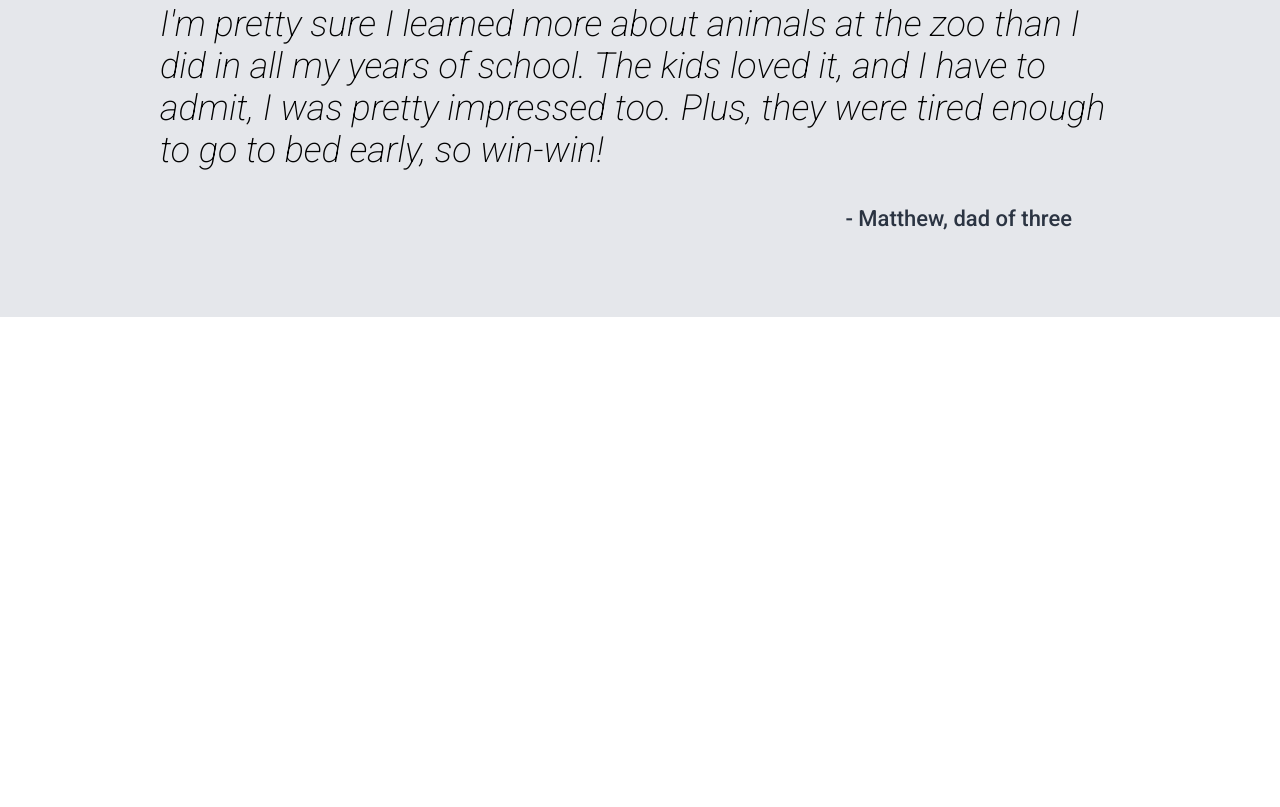
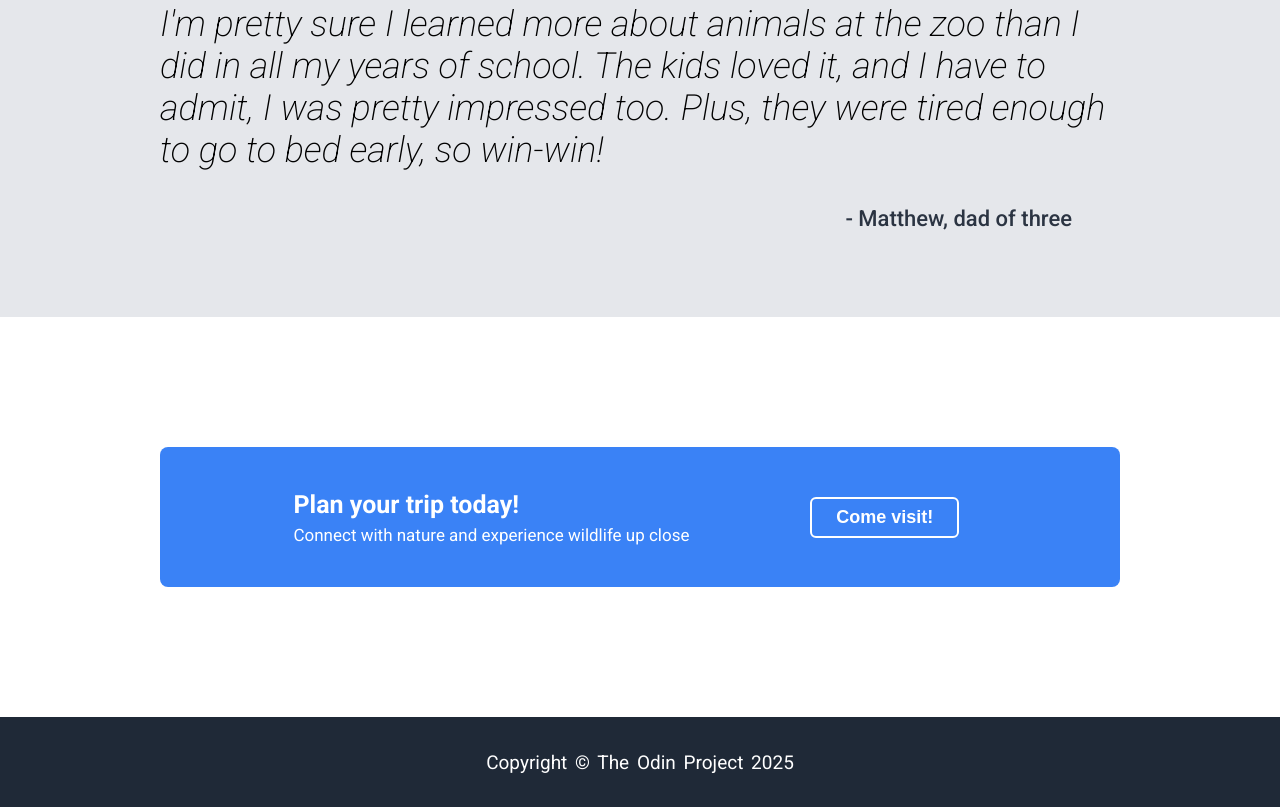
Before and after one commit to Artioros/TOP-Landing-Page, a plain HTML site: page index.html in a window 1280 px wide. Shown: the part 1183-1990 px from the top of the page. Before the commit the page ends 1500 px from the top, so only its background shows below. Drawn offline with Linux system fonts and the light colour scheme.

Commit message:
Add call to action section, add footer
The project is pretty much finished now, if i change anything it will
be just some minor improvements

```diff
--- a/index.html
+++ b/index.html
@@ -71,8 +71,28 @@
           <p>I'm pretty sure I learned more about animals at the zoo than I did in all my years of school. The kids loved it, and I have to admit, I was pretty impressed too. Plus, they were tired enough to go to bed early, so win-win!</p>
         </blockquote>
         <figcaption>
-          - Matthew, dad of three</figcaption>
-            </figure>
+          - Matthew, dad of three
+        </figcaption>
       </div>
+    </figure>
+
+    <div class="call-to-action-main">
+      <div class="call-to-action-secondary">
+        <div class="call-to-action-left-side">
+          <h3>Plan your trip today!</h3>
+          <p>Connect with nature and experience wildlife up close </p>
+        </div>
+        <div class="call-to-action-right-side">
+          <button>Come visit!</button>
+        </div>
+      </div>
+    </div>
+
+    <footer>
+      <div>
+        Copyright © The Odin Project 2025
+      </div>
+    </footer>
+
   </body>
 </html>
--- a/style.css
+++ b/style.css
@@ -15,7 +15,6 @@ body {
   font-family: "Roboto", serif;
   display: flex;
   flex-direction: column;
-  max-width: 100vw;
   overflow-x:hidden;
 }
 
@@ -133,7 +132,7 @@ header div {
 
 .second-section {
   display: flex;
-  width: 100vw;
+  max-width: 100vw;
   height: 520px;
   flex-direction: column;
   align-items: center;
@@ -185,7 +184,7 @@ header div {
 figure {
   display: flex;
   height: 400px;
-  width: 100vw;
+  max-width: 100vw;
   justify-content: center;
   align-items: center;
   background: #e5e7eb;
@@ -216,3 +215,81 @@ figcaption {
   display: flex;
   justify-content: flex-end;
 }
+
+.call-to-action-main {
+  max-width: 100vw;
+  display: flex;
+  height: 400px;
+  justify-content: center;
+  align-items: center;
+}
+
+.call-to-action-secondary {
+  width: 75%;
+  background: #3a82f6;
+  height: 35%;
+  border-radius: 8px;
+  display: flex;
+  padding: 3vh;
+}
+
+.call-to-action-left-side {
+  display: flex;
+  flex-direction: column;
+  justify-content: center;
+  width: 60%;
+  padding-left: 12%;
+  gap: 6px;
+}
+
+.call-to-action-left-side h3,
+.call-to-action-left-side p {
+  color: white;
+}
+
+.call-to-action-left-side  h3 {
+  font-size: 25px;
+}
+
+.call-to-action-left-side p {
+  font-size: 17px;
+}
+
+.call-to-action-right-side {
+  display: flex;
+  justify-content: flex-end;
+  align-items: center;
+  width: 40%;
+  padding-right: 15%;
+}
+
+.call-to-action-right-side button {
+  background: #3a82f6;
+  color: white;
+  font-size: 18px;
+  font-weight: 800;
+  padding: 8px 24px;
+  height: fit-content;
+  border: 2px solid white;
+  border-radius: 6px;
+}
+
+.call-to-action-right-side button:hover {
+  background: white;
+  color: #3a82f6;
+  border: 2px solid rgb(20, 18, 18);
+}
+
+footer {
+  display: flex;
+  height: 90px;
+  align-items: center;
+  justify-content: center;
+  background: #1f2937;
+  color: white;
+  font-size: 19px;
+}
+
+footer div {
+  word-spacing: 3px;
+}
```
